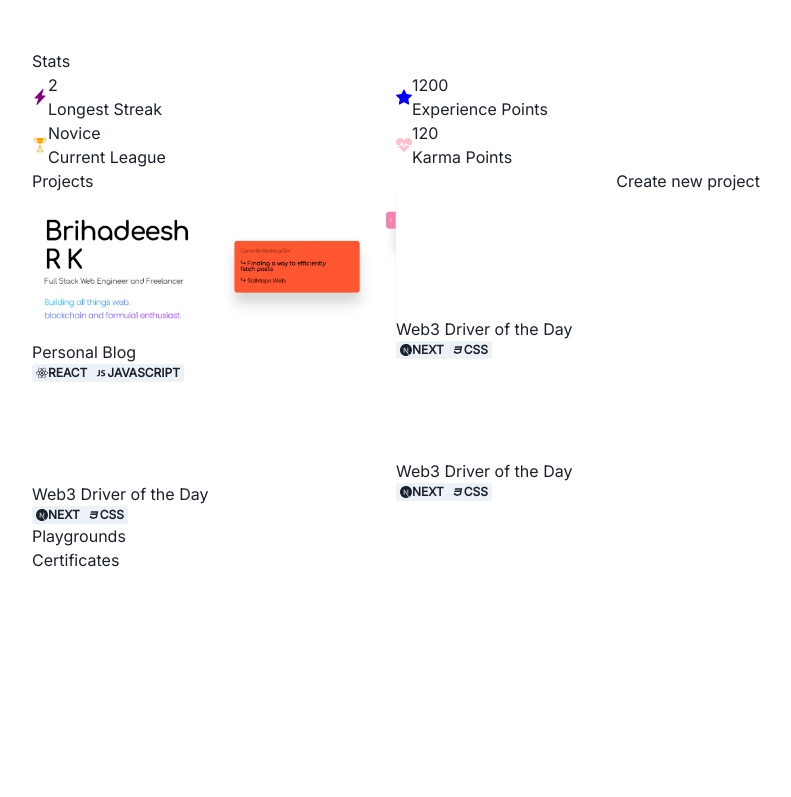
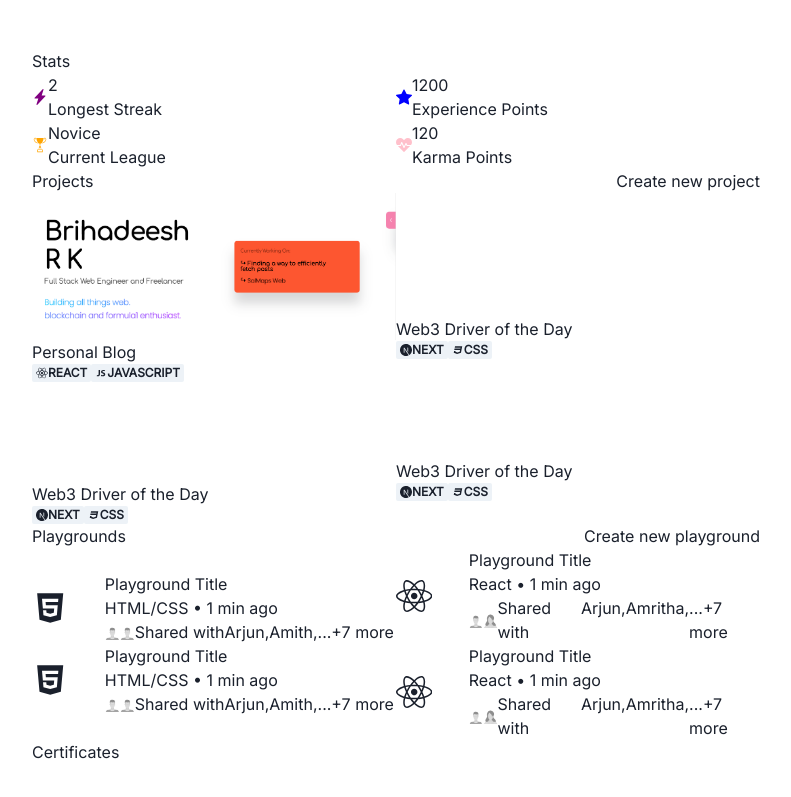
Before and after one commit to Brihadeeshrk/codedamn-portfolio, a Next.js app: page / in a window 1280 px wide. Shown: the part 576-1373 px from the top of the page, without its empty margins (244-1035 px from the left). Before the commit the page ends 1317 px from the top, so only its background shows below. Built offline with nearby package versions, Linux system fonts and the light colour scheme.

Commit message:
playgrounds ok

```diff
--- /dev/null
+++ b/src/components/Portfolio/Playgrounds/PlaygroundCard.tsx
@@ -0,0 +1,56 @@
+import { Box, Flex, Icon, Text, Image } from "@chakra-ui/react";
+import React from "react";
+import { Playground } from "./index";
+
+type PlaygroundCardProps = {
+  PlaygroundStats: Playground;
+};
+
+const PlaygroundCard: React.FC<PlaygroundCardProps> = ({ PlaygroundStats }) => {
+  return (
+    <Flex
+      width="100%"
+      className="bg-slate-100 p-2 mt-2 rounded-lg"
+      direction="row"
+    >
+      <Flex width="20%">
+        <Icon as={PlaygroundStats.icon} height="100%" width="50%" />
+      </Flex>
+      <Flex width="80%" direction="column">
+        <Text className="font-bold text-sm ml-[-15px]">
+          {PlaygroundStats.title}
+        </Text>
+        <Text className="text-xs ml-[-15px] mt-1">
+          {PlaygroundStats.tech} • 1 min ago
+        </Text>
+        <Flex
+          align="center"
+          direction="row"
+          className="ml-[-15px] mt-1"
+          display={{ sm: "none", md: "flex" }}
+        >
+          {PlaygroundStats.sharedWith.map((item, index) => (
+            <Box key={index}>
+              <Image
+                src={item.image}
+                alt={item.name}
+                height="15px"
+                className="rounded-full"
+              />
+            </Box>
+          ))}
+          <Flex direction="row" display={{ sm: "none", md: "flex" }}>
+            <Text className="text-xs ml-2">Shared with</Text>
+            {PlaygroundStats.sharedWith.map((item, index) => (
+              <Text key={index} className="text-xs ml-0.5 mr-0.5 font-bold">
+                {item.name},
+              </Text>
+            ))}
+            <Text className="text-xs ml-0.5">...+7 more</Text>
+          </Flex>
+        </Flex>
+      </Flex>
+    </Flex>
+  );
+};
+export default PlaygroundCard;
--- a/src/components/Portfolio/Playgrounds/index.tsx
+++ b/src/components/Portfolio/Playgrounds/index.tsx
@@ -1,8 +1,92 @@
 import React from "react";
+import { Flex, Icon, Text } from "@chakra-ui/react";
+
+import { AiFillHtml5 } from "react-icons/ai";
+import { FaReact } from "react-icons/fa";
+import { DiCss3Full, DiJava, DiJavascript1 } from "react-icons/di";
+import {
+  SiTypescript,
+  SiNextdotjs,
+  SiGatsby,
+  SiPython,
+  SiFirebase,
+} from "react-icons/si";
+import PlaygroundCard from "./PlaygroundCard";
 
 type indexProps = {};
 
+export type Playground = {
+  icon: typeof Icon.arguments;
+  title: string;
+  tech: string;
+  sharedWith: People[];
+};
+
+export type People = {
+  image: string;
+  name: string;
+};
+
+const Playgrounds: Playground[] = [
+  {
+    icon: AiFillHtml5,
+    title: "Playground Title",
+    tech: "HTML/CSS",
+    sharedWith: [
+      { image: "/assets/man-ph.jpeg", name: "Arjun" },
+      { image: "/assets/man-ph.jpeg", name: "Amith" },
+    ],
+  },
+  {
+    icon: FaReact,
+    title: "Playground Title",
+    tech: "React",
+    sharedWith: [
+      { image: "/assets/man-ph.jpeg", name: "Arjun" },
+      { image: "/assets/woman-ph.jpeg", name: "Amritha" },
+    ],
+  },
+  {
+    icon: AiFillHtml5,
+    title: "Playground Title",
+    tech: "HTML/CSS",
+    sharedWith: [
+      { image: "/assets/man-ph.jpeg", name: "Arjun" },
+      { image: "/assets/man-ph.jpeg", name: "Amith" },
+    ],
+  },
+  {
+    icon: FaReact,
+    title: "Playground Title",
+    tech: "React",
+    sharedWith: [
+      { image: "/assets/man-ph.jpeg", name: "Arjun" },
+      { image: "/assets/woman-ph.jpeg", name: "Amritha" },
+    ],
+  },
+];
+
 const index: React.FC<indexProps> = () => {
-  return <div>Playgrounds</div>;
+  return (
+    <Flex direction="column" justify="center" className="mt-8" width="100%">
+      <Flex justify="space-between" align="center">
+        <Text className="font-bold text-xl mb-2">Playgrounds</Text>
+        <Text className="font-bold text-xs mb-2 text-indigo-700">
+          Create new playground
+        </Text>
+      </Flex>
+
+      <Flex direction="row" align="center" justify="center" width="100%">
+        <Flex width="50%" direction="column" className="mr-2">
+          <PlaygroundCard PlaygroundStats={Playgrounds[0]} />
+          <PlaygroundCard PlaygroundStats={Playgrounds[2]} />
+        </Flex>
+        <Flex width="50%" direction="column">
+          <PlaygroundCard PlaygroundStats={Playgrounds[1]} />
+          <PlaygroundCard PlaygroundStats={Playgrounds[3]} />
+        </Flex>
+      </Flex>
+    </Flex>
+  );
 };
 export default index;
--- a/src/components/Portfolio/Projects/ProjectCard.tsx
+++ b/src/components/Portfolio/Projects/ProjectCard.tsx
@@ -9,7 +9,7 @@ type ProjectCardProps = {
 const ProjectCard: React.FC<ProjectCardProps> = ({ ProjectStats }) => {
   return (
     <Flex
-      width="100s%"
+      width="100%"
       className="bg-slate-100 p-2 mt-2 rounded-lg"
       direction="column"
     >
```
Also changed, not shown: public/assets/man-ph.jpeg (added), public/assets/woman-ph.jpeg (added).
